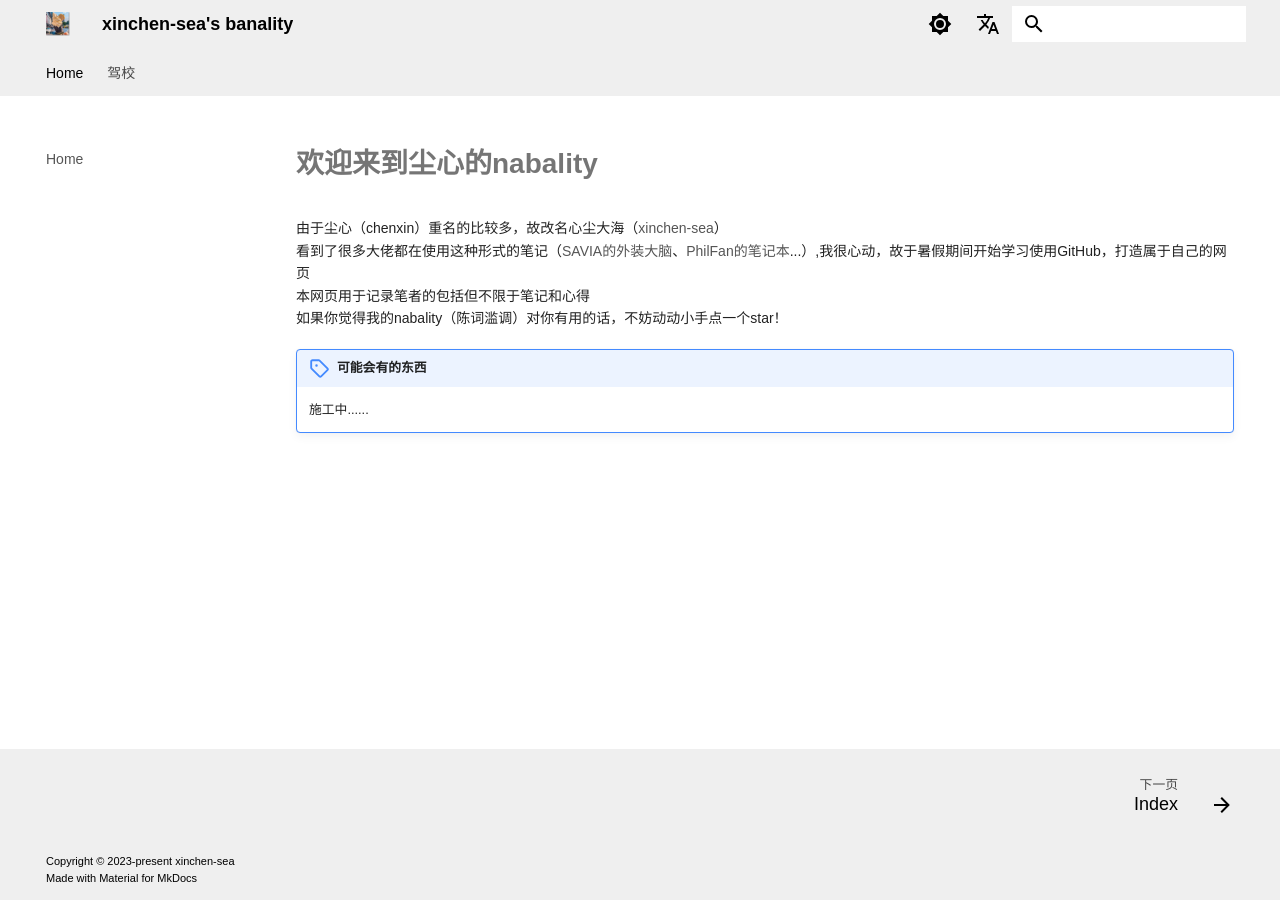
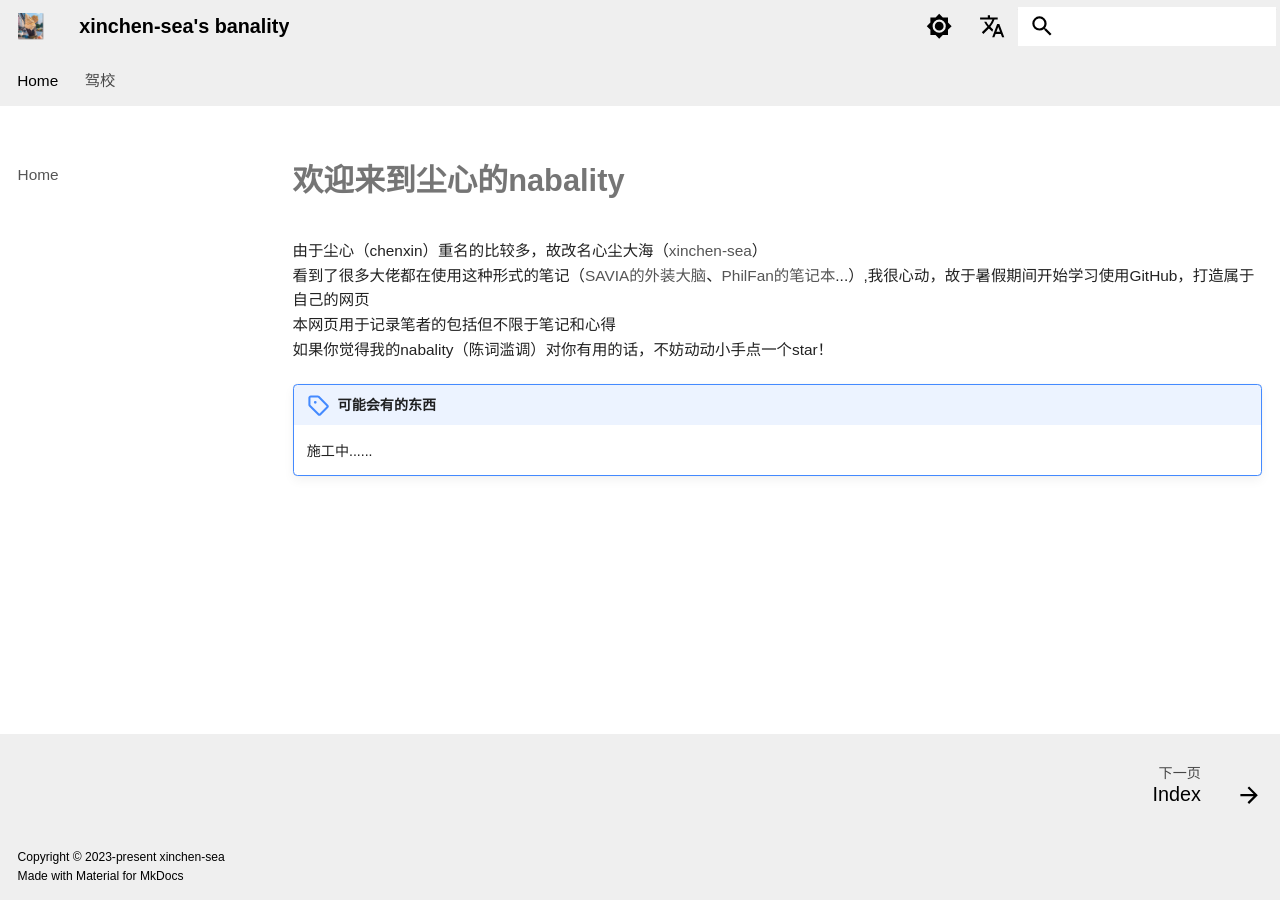
Before and after one commit to xinchen-sea/xinchen-sea.github.io, an MkDocs documentation site: the page built from docs/index.md, in a window 1280 px wide. Built offline with MkDocs 1.6.1 and Material for MkDocs 9.7.7, drawn with Linux system fonts in a browser that asks for light colours; some web fonts are replaced; plug-ins that fetch from the network failed and are left out; comment, search, counter and statistics services are not loaded.

Commit message:
Update custom.css

```diff
--- a/docs/assets/css/custom.css
+++ b/docs/assets/css/custom.css
@@ -4,60 +4,25 @@
   --md-code-font: "JetBrains Mono";
 }
 
-.container {
-  width: 100%;
-  max-width: 800px;
-  margin: 0 auto;
-  padding: 0 20px;
-}
-
-@media (min-width: 1200px) {
-  .container {
-    max-width: 1000px;
-  }
-}
-
-@media (max-width: 1199px) {
-  .container {
-    max-width: 800px;
-  }
-
-  .container {
-    width: 90%;
-  }
-}
 
 
-
-/* 调整内容容器宽度
-.content {
-  width: 80%;
-  margin: 0 auto;
-  padding: 0 20px;
-}
-@media (max-width: 1440px) {
-  .content {
-    width: 90%;
-  }
-}
 @media screen and (min-width: 960px) {
-  /* body {
-    zoom: 1.1;
-  }
   html {
     font-size: 137.5%;
   }
 }
+
 @media screen and (min-width: 100em) {
   html {
     font-size: 137.5%;
   }
 }
+
 @media screen and (min-width: 125em) {
   html {
     font-size: 137.5%;
   }
-} */
+}
 
 
 .md-typeset h1, .md-typeset h2 {
```
